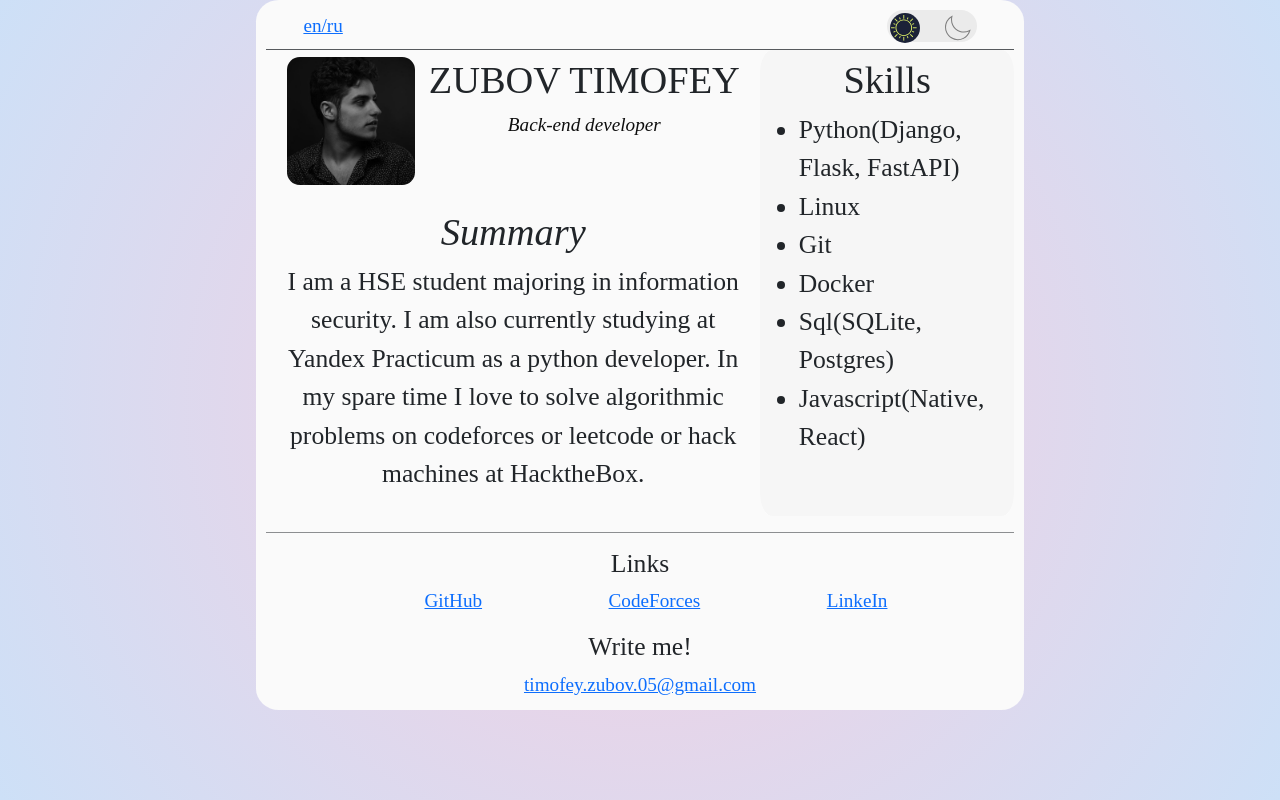
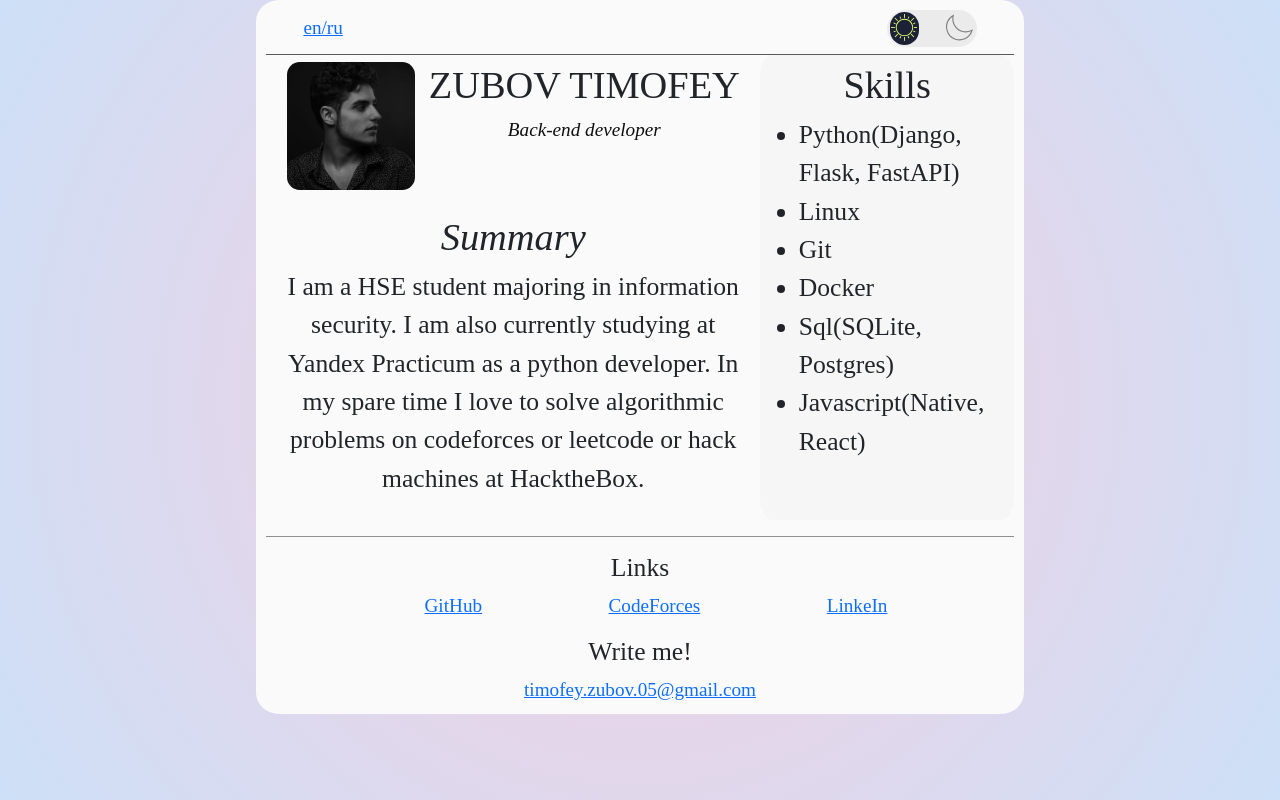
Before and after one commit to anAwesomeWave/anAwesomeWave.github.io, a plain HTML site: page docs/index.html in a window 1280 px wide. Drawn offline with nearby package versions, Linux system fonts and the light colour scheme.

Commit message:
rewrite dark button responsivness

```diff
--- a/docs/css/dark-mode-button.css
+++ b/docs/css/dark-mode-button.css
@@ -1,6 +1,6 @@
 #dmb {
-	width:25vw;
-	height: 4vh;
+	width:16vw;
+	height: 7vh;
 	position: relative;
 	display: block;
 	background: #ebebeb;
@@ -14,9 +14,9 @@
 	content: "";
 	/*top: 0.5vh;*/
 	left: 3.5%;
-	top: 8%;
-	width:9vw;
-	height: 9vw;
+	top: 6%;
+	width:33%;
+	height: 90%;
 	position: absolute;
 	/*top:10px;*/
 	/*left:10px;*/
@@ -36,7 +36,7 @@ input:checked + #dmb {
 background: linear-gradient(0deg, rgba(27,41,41,0.7091211484593838) 0%, rgba(39,37,71,0.700717787114846) 99%);
 }
 input:checked + #dmb:after {
-	left:96%;
+	left:94.5%;
 	transform: translateX(-100%);
 	background: linear-gradient(180deg,#777,#3a3a3a);
 }
@@ -45,17 +45,17 @@ input:checked + #dmb + .background {
 }
 #dmb svg {
 	position: absolute;
-	width: 7.5vw;
-	top: 16%;
+	width: 30%;
+	top: 8%;
 	z-index: 100;
 }
 #dmb svg.sun {
-	left:5%;
+	left:4%;
 	filter: invert(87%) sepia(90%) saturate(381%) hue-rotate(20deg) brightness(112%) contrast(109%);
 	transition: 0.3s;
 }
 #dmb svg.moon {
-	left:65%;
+	left:66%;
 	fill:#7e7e7e;
 	transition: 0.3s;
 }
@@ -69,106 +69,72 @@ input:checked + #dmb svg.moon {
 }
 @media only screen and (min-width: 341px) {
 	#dmb {
-		width: 18vw;
+		/*width: 18vw;*/
 		margin-bottom: 0;
 	}
+	/*#dmb:after {*/
+	/*	width:6.5vw;*/
+	/*	height: 6.5vw;*/
+	/*}*/
+	/*#dmb svg {*/
+	/*	width: 5.9vw;*/
+	/*}*/
+}
+
+@media only screen and (min-width: 885px) {
 	#dmb:after {
-		width:6.5vw;
-		height: 6.5vw;
+		content: "";
+		/*top: 0.5vh;*/
+		left: 3.5%;
+		top: 6%;
+		width: 30%;
+		height: 90%;
 	}
 	#dmb svg {
-		width: 5.9vw;
+		width: 28%;
+		top: 8%;
 	}
 }
-@media only screen and (min-width: 400px) {
+/*@media only screen and (min-width: 990px) {*/
+/*	#dmb {*/
+/*		width: 16vw;*/
+/*		height: 9vh;*/
+/*	}*/
+/*}*/
+@media only screen and (min-width: 1000px) {
 	#dmb {
-		margin-bottom: 0;
+		height:8vh;
+	}
+}
+@media only screen and (min-width: 1100px) {
+	#dmb {
+		width:8vw;
+		height: 4.6vh;
+	}
+	#dmb svg {
+		position: absolute;
+		width: 30%;
+		top: 11%;
+		z-index: 100;
 	}
 	#dmb:after {
-		width:6.5vw;
-		height: 6.5vw;
+		/*top: 0.5vh;*/
+		left: 3%;
+		top: 6%;
+		width: 33%;
 	}
-	#dmb svg {
-		width: 6vw;
-	}
-	#dmb svg.moon {
-		left: 65%;
+	input:checked + #dmb:after {
+		left:97%;
 	}
 }
-@media only screen and (min-width: 450px) {
+@media only screen and (min-width: 1200px) {
 	#dmb {
-		width: 20vw;
-		margin-bottom: 0;
+		width:7vw;
 	}
 }
-@media only screen and (min-width: 507px) {
+@media only screen and (min-width: 1300px) {
 	#dmb {
-		width: 15vw;
-		height: 4vh;
-		margin-bottom: 0;
-	}
-	#dmb:after {
-		width:5.1vw;
-		height: 5.1vw;
-	}
-	#dmb svg {
-		width: 4.5vw;
+		width:6vw;
+		height: 4.5vh;
 	}
 }
-@media only screen and (min-width: 650px) {
-	#dmb {
-		width: 12vw;
-		margin-bottom: 0;
-	}
-	#dmb:after {
-		width:4vw;
-		height: 4vw;
-	}
-	#dmb svg {
-		width: 3.5vw;
-	}
-}
-@media only screen and (min-width: 800px) {
-	#dmb {
-		width: 10vw;
-		margin-bottom: 0;
-	}
-	#dmb:after {
-		width:3.5vw;
-		height: 3.5vw;
-	}
-	#dmb svg {
-		width: 3vw;
-	}
-}
-@media only screen and (min-width: 1000px) {
-	#dmb {
-		width: 7vw;
-		margin-bottom: 0;
-	}
-	#dmb:after {
-		width:2.35vw;
-		height: 2.35vw;
-	}
-	#dmb svg {
-		width: 2vw;
-	}
-}
-@media only screen and (min-width: 1379px) {
-	#dmb {
-		width: 5vw;
-		height: 4vh;
-	}
-
-	#dmb:after {
-		width:1.7vw;
-		height: 1.7vw;
-	}
-	#dmb svg {
-		width: 1.5vw;
-		top: 12%;
-	}
-	#dmb svg.moon {
-		left: 65%;
-	}
-}
```
